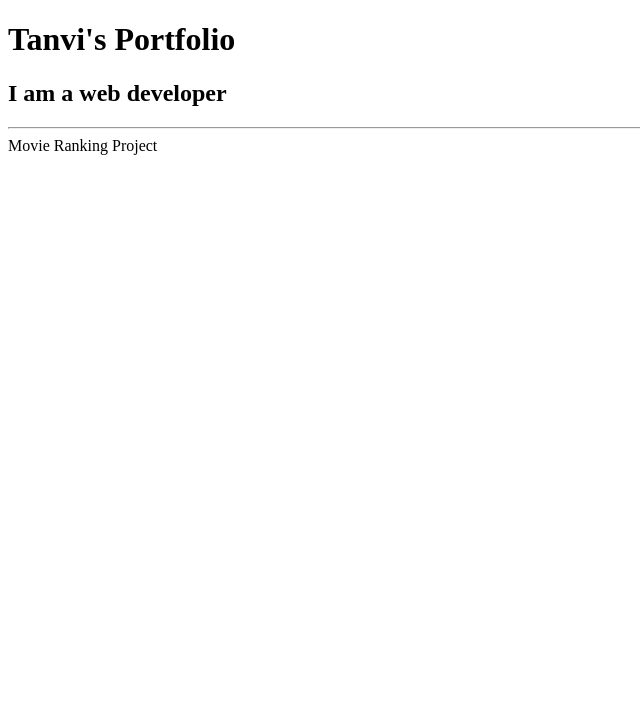
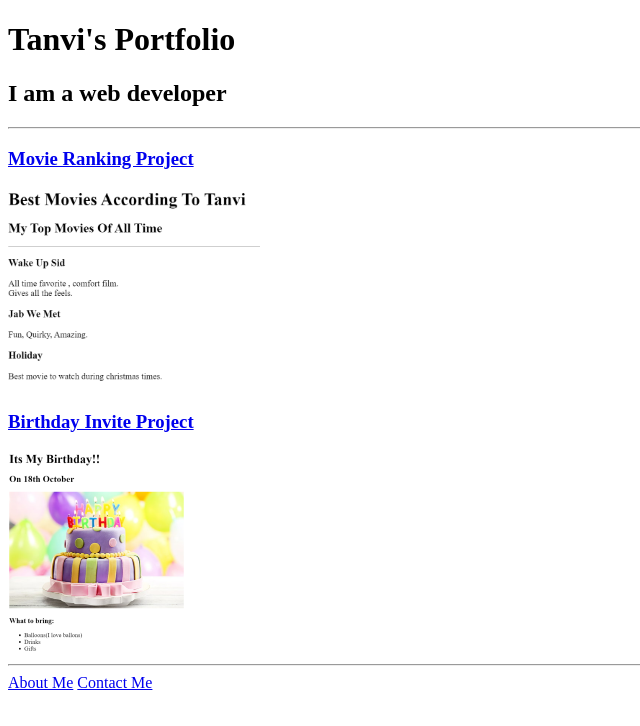
Before and after one commit to GITAN18/HTML-Portfolio, a plain HTML site: page index.html in a window 1280 px wide. Shown: the whole page, without its empty margins (0-640 px from the left). Drawn offline with Linux system fonts and the light colour scheme.

Commit message:
Update index.html

```diff
--- a/index.html
+++ b/index.html
@@ -2,10 +2,18 @@
 <html lang="en">
 <head>
     <meta charset="UTF-8" />
+    <title>Tanvi's Portfolio</title>
+</head>
+<body>
     <h1>Tanvi's Portfolio</h1>
     <h2>I am a web developer</h2>
     <hr>
-</head>
-<body
-<a href="./public/movie-ranking.html">Movie Ranking Project</a>
+<h3><a href="./public/movie-ranking.html">Movie Ranking Project</a></h3>
+<img src="./assets/images/movie-ranking.png" height="200" alt="movie ranking"/>
+<h3><a href="./public/birthday-invite.html">Birthday Invite Project</a></h3>
+<img src="./assets/images/birthday-invitation.png" height="200" alt="birthday invite"/>
+<hr />
+<a href="./public/about.html">About Me</a>
+<a href="./public/contact.html">Contact Me</a>
+</body>
 </html>
```
